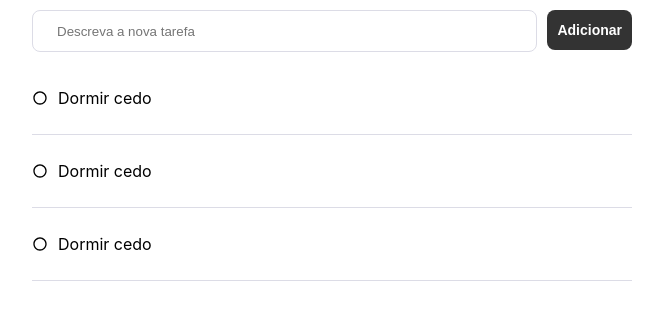
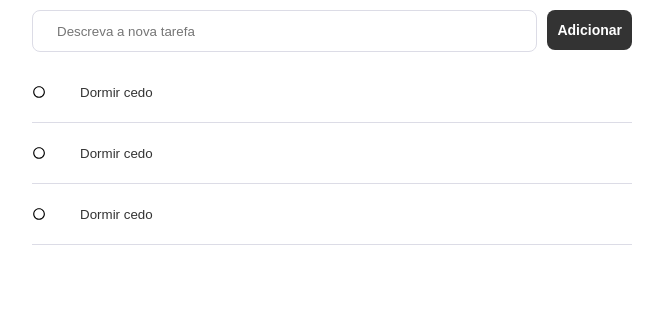
Before and after one commit to guilhermecezario/todolist, a React (Create React App) app: page / in a window 1280 px wide. Shown: the top 320 px of the page, without its empty margins (308-971 px from the left). Built offline with nearby package versions, Linux system fonts and the light colour scheme.

Commit message:
adding task with form

```diff
--- a/src/components/Form/index.tsx
+++ b/src/components/Form/index.tsx
@@ -1,16 +1,43 @@
-import React from 'react';
+import React, { ChangeEvent, FormEvent, useState } from 'react';
 
-import { Form, Input, Button } from './styles';
+import { Container, Input, Button } from './styles';
 
-export default function Home() {
+interface Task {
+  id?: string,
+  description: string,
+  finished: boolean,
+}
+
+interface FormProps {
+  onSubmit(task: Task): void,
+}
+
+export default function Form({ onSubmit }: FormProps) {
+  const [description, setDescription] = useState("")
+
+  function handleSubmit(event: FormEvent) {
+    event.preventDefault();
+
+    onSubmit({
+      description,
+      finished: false,
+    })
+  }
+
+  function handleChange(event: ChangeEvent<HTMLInputElement>) {
+    setDescription(event.target.value);
+  }
+
   return (
-    <Form>
+    <Container onSubmit={handleSubmit}>
       <Input
         type="text"
         placeholder="Descreva a nova tarefa"
+        value={description}
+        onChange={handleChange}
       />
 
       <Button type="submit">Adicionar</Button>
-    </Form>
+    </Container>
   );
 }
--- a/src/components/Form/styles.ts
+++ b/src/components/Form/styles.ts
@@ -1,6 +1,6 @@
 import styled from 'styled-components';
 
-export const Form = styled.form`
+export const Container = styled.form`
   width: 100%;
   margin: 10px 0px;
 
--- a/src/components/ItemList/index.tsx
+++ b/src/components/ItemList/index.tsx
@@ -1,4 +1,4 @@
-import React from 'react';
+import React, { ChangeEvent, useState } from 'react';
 
 import { Container } from './styles';
 
@@ -16,11 +16,24 @@ interface ItemListProps {
 }
 
 export default function ItemList({ task, onUpdated }: ItemListProps) {
+  const [description, setDescription] = useState(task.description)
+
   function handleUpdateFinished() {
     onUpdated({
       ...task,
       finished: !task.finished
     })
+  }
+
+  function handleUpdateDescription() {
+    onUpdated({
+      ...task,
+      description
+    })
+  }
+
+  function handleChange(event: ChangeEvent<HTMLInputElement>) {
+    setDescription(event.target.value);
   }
 
   return (
@@ -30,7 +43,14 @@ export default function ItemList({ task, onUpdated }: ItemListProps) {
       ) : (
         <MdRadioButtonUnchecked onClick={handleUpdateFinished}/>
       )}
-      <p>{ task.description }</p>
+
+      <input
+        type="text"
+        value={description}
+        onChange={handleChange}
+        id={task.id}
+        onBlur={handleUpdateDescription}
+      />
     </Container>
   );
 }
--- a/src/components/ItemList/styles.ts
+++ b/src/components/ItemList/styles.ts
@@ -14,4 +14,14 @@ export const Container = styled.li`
   > p {
     margin-left: 10px;
   }
+
+  input {
+    width: 100%;
+    height: 40px;
+    color: #333;
+    border: none;
+    border-radius: 8px;
+    padding: 0 24px;
+    margin-left: 10px;
+  }
 `;
--- a/src/pages/Home/index.tsx
+++ b/src/pages/Home/index.tsx
@@ -34,9 +34,14 @@ export default function Home() {
     setTasks(tasks.map((t) => t.id !== task.id ? t : task))
   }
 
+  function handleSubmit(task: Task) {
+    task.id = String(Math.floor(Math.random() * 1000))
+    setTasks([...tasks, task])
+  }
+
   return (
     <Container>
-      <Form />
+      <Form onSubmit={handleSubmit} />
       <List tasks={tasks} onUpdated={handleUpdateTask}/>
     </Container>
   );
```
